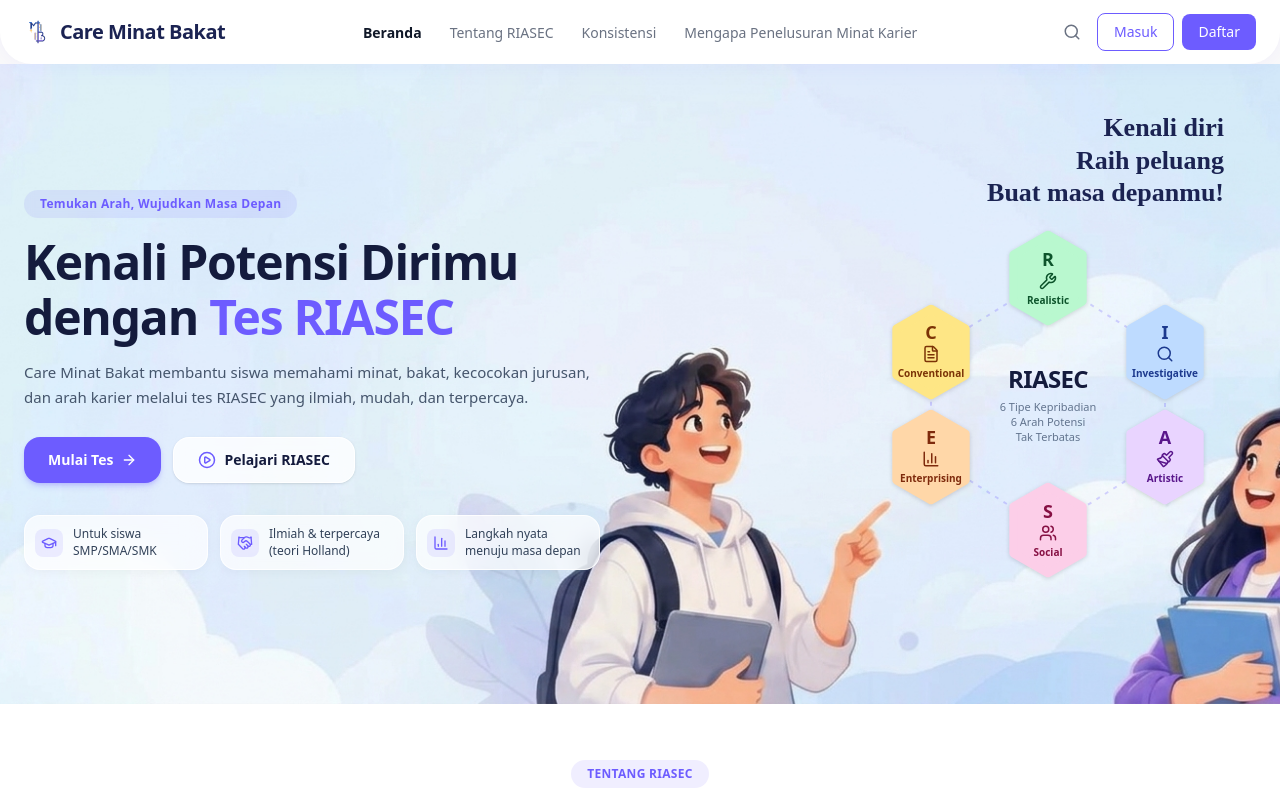
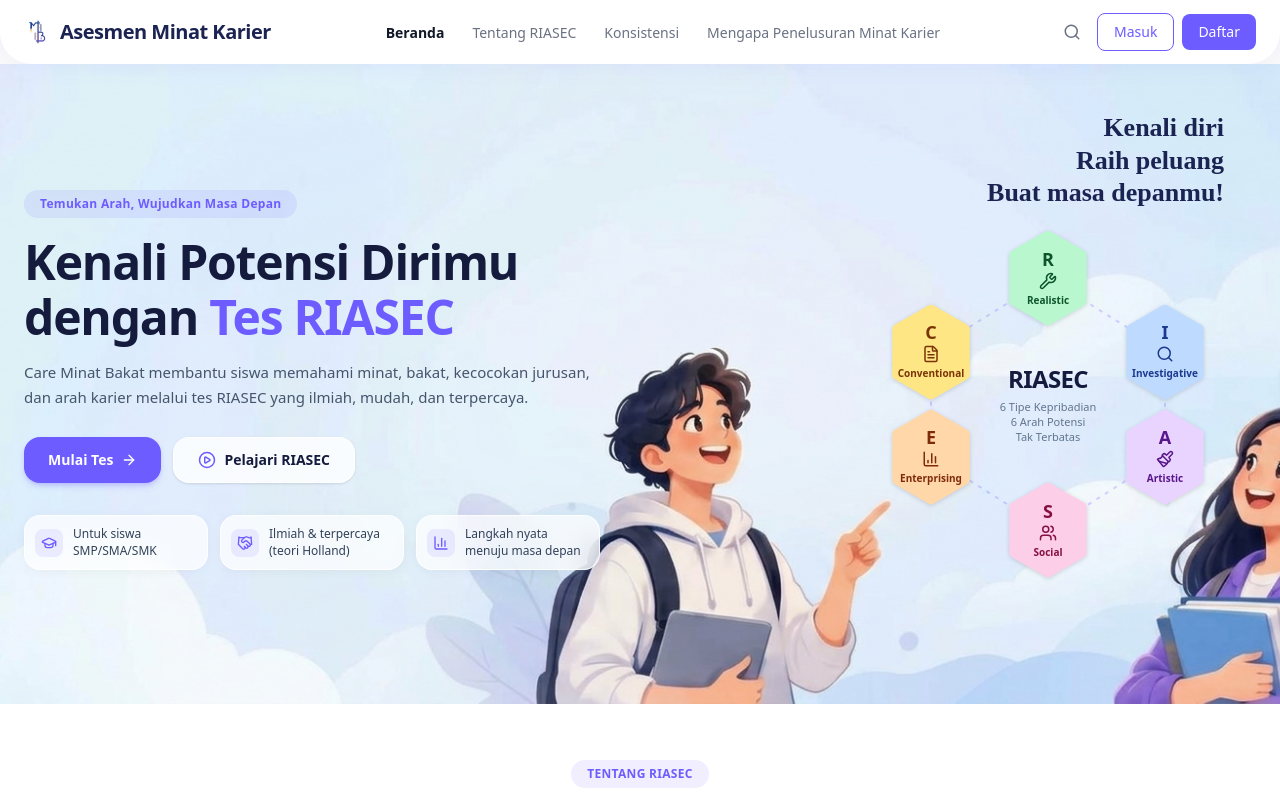
Before and after one commit to BangArulDev/Minat-bakat, a Next.js app: page / in a window 1280 px wide. Shown: the top 800 px of the page. Built offline with nearby package versions, Linux system fonts and the light colour scheme.

Commit message:
Update Navbar.jsx

```diff
--- a/src/components/layout/Navbar.jsx
+++ b/src/components/layout/Navbar.jsx
@@ -22,12 +22,22 @@ export default function Navbar() {
   return (
     <header className="sticky top-0 z-50 rounded-b-3xl bg-white/95 shadow-[0_1px_24px_rgba(109,92,255,0.08)] backdrop-blur">
       <nav className="mx-auto flex h-16 max-w-7xl items-center justify-between gap-4 px-4 sm:px-6">
-        <Link href="/" className="flex shrink-0 items-center gap-2" aria-label="Care Minat Bakat">
-          <Image src="/logo.svg" alt="Care Minat Bakat" width={28} height={28} />
-          <span className="text-xl font-extrabold tracking-tight text-[#1b2352]">
-            Care Minat Bakat
-          </span>
-        </Link>
+
+<Link
+  href="/"
+  className="flex shrink-0 items-center gap-2"
+  aria-label="Asesmen Minat Karier"
+>
+  <Image
+    src="/logo.svg"
+    alt="Asesmen Minat Karier"
+    width={28}
+    height={28}
+  />
+  <span className="text-xl font-extrabold tracking-tight text-[#1b2352]">
+    Asesmen Minat Karier
+  </span>
+</Link>
 
         <ul className="hidden items-center gap-7 lg:flex">
           {links.map((l) => (
```
